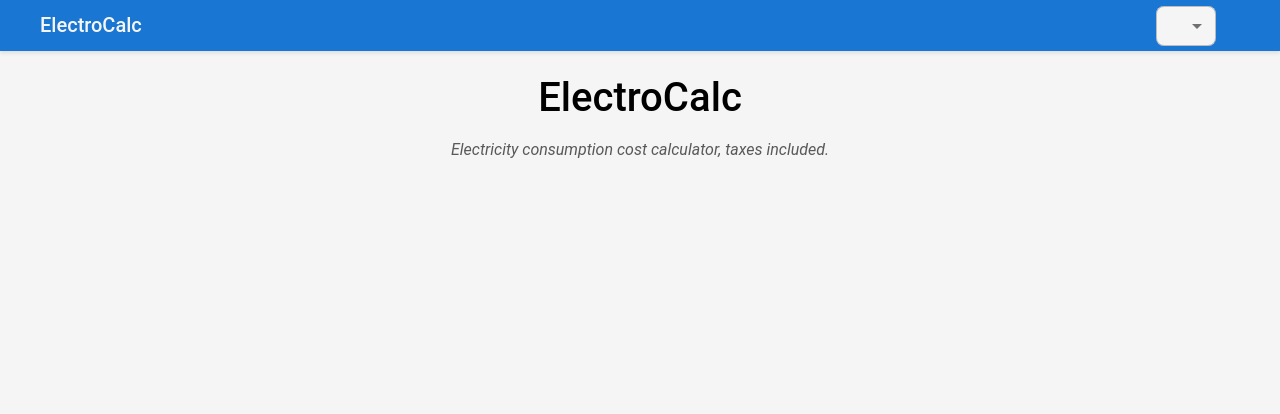
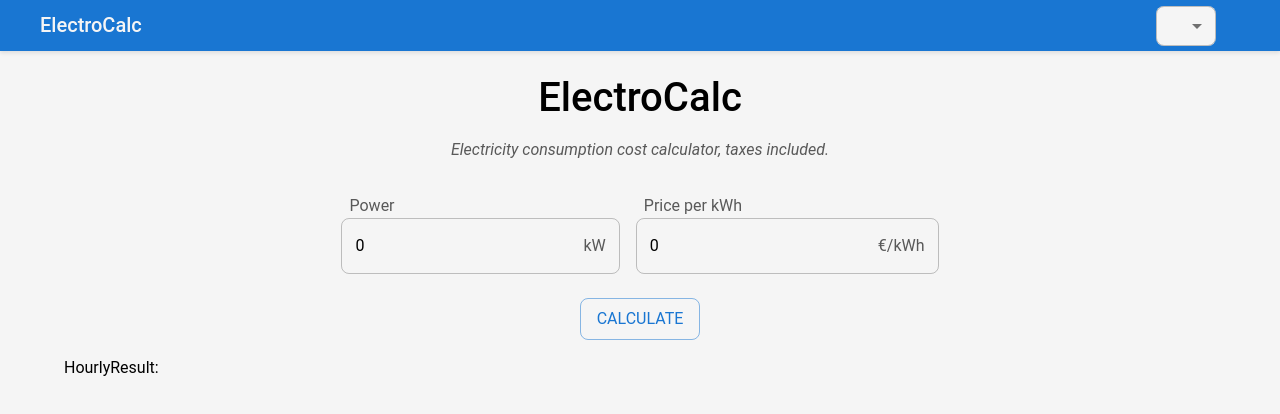
Before and after one commit to macolmenerori/electrocalc, a React app: page / in a window 1280 px wide. Shown: the top 414 px of the page. Built offline with nearby package versions, Linux system fonts and the light colour scheme; some icons are missing.

Commit message:
feat(electrocalc): Add form layout

```diff
--- a/package.json
+++ b/package.json
@@ -33,6 +33,7 @@
     "i18next-browser-languagedetector": "^8.2.0",
     "react": "^19.1.0",
     "react-dom": "^19.1.0",
+    "react-hook-form": "^7.58.1",
     "react-i18next": "^15.5.3",
     "styled-components": "^6.1.19"
   },
--- a/public/locales/en.json
+++ b/public/locales/en.json
@@ -3,6 +3,11 @@
     "navbar": {
       "changeLanguage": "Change language",
       "changeTheme": "Change light/dark theme"
+    },
+    "inputComponent": {
+      "labelPower": "Power",
+      "labelPrice": "Price per kWh",
+      "calculate": "Calculate"
     }
   },
   "description": "Electricity consumption cost calculator, taxes included.",
--- a/public/locales/es.json
+++ b/public/locales/es.json
@@ -3,6 +3,11 @@
     "navbar": {
       "changeLanguage": "Cambiar idioma",
       "changeTheme": "Cambiar tema claro/oscuro"
+    },
+    "inputComponent": {
+      "labelPower": "Potencia",
+      "labelPrice": "Precio por kWh",
+      "calculate": "Calcular"
     }
   },
   "description": "Calculadora de precio de la luz, impuestos incluídos.",
--- a/src/components/HeaderComponent/HeaderComponent.tsx
+++ b/src/components/HeaderComponent/HeaderComponent.tsx
@@ -2,7 +2,7 @@ import { useTranslation } from 'react-i18next';
 
 import { Stack, Typography } from '@mui/material';
 
-export default function HeaderComponent() {
+export function HeaderComponent() {
   const { t } = useTranslation();
   return (
     <Stack spacing={2} marginBottom={4}>
--- /dev/null
+++ b/src/components/InputComponent/InputComponent.tsx
@@ -0,0 +1,66 @@
+import { useTranslation } from 'react-i18next';
+
+import {
+  Box,
+  Button,
+  InputAdornment,
+  InputLabel,
+  OutlinedInput,
+  Stack,
+  Typography
+} from '@mui/material';
+
+interface InputComponentProps {
+  setHourlyResult: (result: number | undefined) => void;
+}
+
+export function InputComponent({ setHourlyResult }: InputComponentProps) {
+  const { t } = useTranslation();
+  return (
+    <Box gap={3} component="form" display="flex" flexDirection="column" alignItems="center">
+      <Stack direction={{ xs: 'column', sm: 'row' }} spacing={2}>
+        <Stack direction="column">
+          <InputLabel htmlFor="power-input" sx={{ paddingLeft: 1 }}>
+            <Typography variant="body1" color="text.tertiary">
+              {t('components.inputComponent.labelPower')}
+            </Typography>
+          </InputLabel>
+          <OutlinedInput
+            id="power-input"
+            defaultValue="0"
+            endAdornment={
+              <InputAdornment position="end">
+                <Typography variant="body1" color="text.tertiary">
+                  kW
+                </Typography>
+              </InputAdornment>
+            }
+          />
+        </Stack>
+        <Stack direction="column">
+          <InputLabel htmlFor="price-input" sx={{ paddingLeft: 1 }}>
+            <Typography variant="body1" color="text.tertiary">
+              {t('components.inputComponent.labelPrice')}
+            </Typography>
+          </InputLabel>
+          <OutlinedInput
+            id="price-input"
+            defaultValue="0"
+            endAdornment={
+              <InputAdornment position="end">
+                <Typography variant="body1" color="text.tertiary">
+                  €/kWh
+                </Typography>
+              </InputAdornment>
+            }
+          />
+        </Stack>
+      </Stack>
+      <Button variant="outlined" type="submit">
+        <Typography textTransform="uppercase">
+          {t('components.inputComponent.calculate')}
+        </Typography>
+      </Button>
+    </Box>
+  );
+}
--- /dev/null
+++ b/src/components/ResultComponent/ResultComponent.tsx
@@ -0,0 +1,7 @@
+interface InputComponentProps {
+  hourlyResult: number | undefined;
+}
+
+export function ResultComponent({ hourlyResult }: InputComponentProps) {
+  return <p>HourlyResult: {hourlyResult}</p>;
+}
--- a/src/components/ThemeToggle/ThemeToggle.tsx
+++ b/src/components/ThemeToggle/ThemeToggle.tsx
@@ -18,5 +18,3 @@ export function ThemeToggle() {
     </Tooltip>
   );
 }
-
-export default ThemeToggle;
--- /dev/null
+++ b/src/ui/CalculatorLayout/CalculatorLayout.tsx
@@ -0,0 +1,16 @@
+import { useState } from 'react';
+
+import { Container } from '@mui/material';
+
+import { InputComponent } from '@/components/InputComponent/InputComponent';
+import { ResultComponent } from '@/components/ResultComponent/ResultComponent';
+
+export function CalculatorLayout() {
+  const [hourlyResult, setHourlyResult] = useState<number | undefined>(undefined);
+  return (
+    <Container>
+      <InputComponent setHourlyResult={setHourlyResult} />
+      <ResultComponent hourlyResult={hourlyResult} />
+    </Container>
+  );
+}
--- a/src/ui/MainLayout/MainLayout.tsx
+++ b/src/ui/MainLayout/MainLayout.tsx
@@ -1,6 +1,8 @@
 import { Stack } from '@mui/material';
 
-import HeaderComponent from '@/components/HeaderComponent/HeaderComponent';
+import { CalculatorLayout } from '../CalculatorLayout/CalculatorLayout';
+
+import { HeaderComponent } from '@/components/HeaderComponent/HeaderComponent';
 import { Navbar } from '@/components/Navbar/Navbar';
 
 export function MainLayout() {
@@ -11,6 +13,7 @@ export function MainLayout() {
       </header>
       <main>
         <HeaderComponent />
+        <CalculatorLayout />
       </main>
     </Stack>
   );
```
Also changed, not shown: 1 other file (tests, documents, lock files or other folders).
